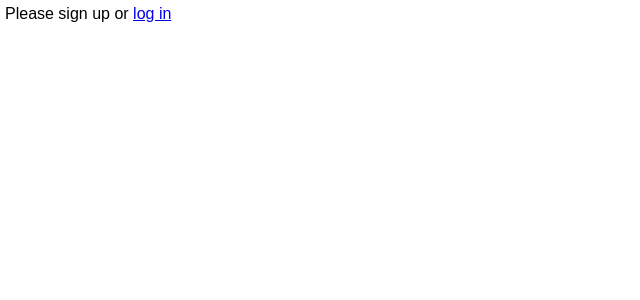
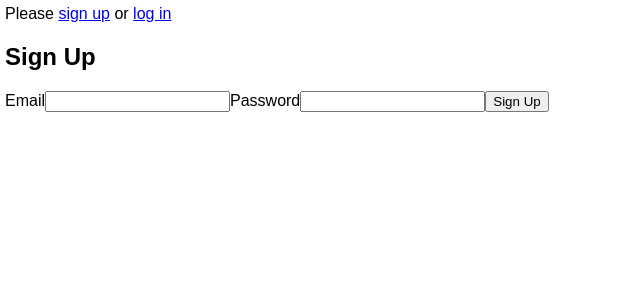
Before and after one commit to sequoian/flashcards, a React (Create React App) app in the folder react/: page /signup in a window 1280 px wide. Shown: the top 300 px of the page, without its empty margins (0-640 px from the left). Built offline with nearby package versions, Linux system fonts and the light colour scheme.

Commit message:
signup component

```diff
--- a/react/src/js/App.js
+++ b/react/src/js/App.js
@@ -8,6 +8,7 @@ import EditDeck from './EditDeck';
 import Auth from './Auth';
 import Header from './Header'
 import Login from './Login'
+import Signup from './Signup'
 
 class App extends Component {
   constructor(props) {
@@ -73,6 +74,7 @@ class App extends Component {
           <Route path='/new' component={NewDeck} />
           <Route path='/edit/:id' component={EditDeck} />
           <Route path='/login' component={Login} />
+          <Route path='/signup' component={Signup} />
         </Switch>
       </div>
     )
--- a/react/src/js/Header.js
+++ b/react/src/js/Header.js
@@ -20,7 +20,7 @@ const UserDisplay = ({user, logout}) => (
 )
 
 const GuestDisplay = () => (
-  <span>Please sign up or <Link to="/login">log in</Link></span>
+  <span>Please <Link to="/signup">sign up</Link> or <Link to="/login">log in</Link></span>
 )
 
 export default Header;
--- /dev/null
+++ b/react/src/js/Signup.js
@@ -0,0 +1,79 @@
+import React, { Component } from 'react'
+import {withRouter} from 'react-router-dom'
+import ValidationErrors from './ValidationErrors'
+import Auth from './Auth'
+import Validation from './Validation'
+
+class SignupContainer extends Component {
+  constructor(props) {
+    super(props)
+    this.state = {
+      email: '',
+      password: '',
+      errors: []
+    }
+    this.handleChange = this.handleChange.bind(this)
+    this.submit = this.submit.bind(this)
+  }
+
+  handleChange(event) {
+    const {name, value} = event.target
+    this.setState({
+      [name]: value
+    })
+  }
+
+  submit() {
+    console.log('submitted')
+  }
+
+  render() {
+    const {email, password, errors} = this.state
+    return (
+      <Signup
+        email={email}
+        password={password}
+        handleChange={this.handleChange}
+        handleSubmit={this.submit}
+        errors={errors}
+      />
+    )
+  }
+}
+
+const Signup = ({email, password, handleChange, handleSubmit, errors}) => (
+  <div>
+    <h2>Sign Up</h2>
+    <form>
+      {errors.length > 0 ? <ValidationErrors errors={errors} /> : null }
+      <label htmlFor="email">
+        Email
+      </label>
+      <input
+        type="text"
+        name="email"
+        id="email"
+        value={email}
+        onChange={handleChange}
+      />
+      <label htmlFor="password">
+        Password
+      </label>
+      <input
+        type="password"
+        name="password"
+        id="password"
+        value={password}
+        onChange={handleChange}
+      />
+      <button
+        type="button"
+        onClick={handleSubmit}
+      >
+        Sign Up
+      </button>
+    </form>
+  </div>
+)
+
+export default withRouter(SignupContainer)
```
